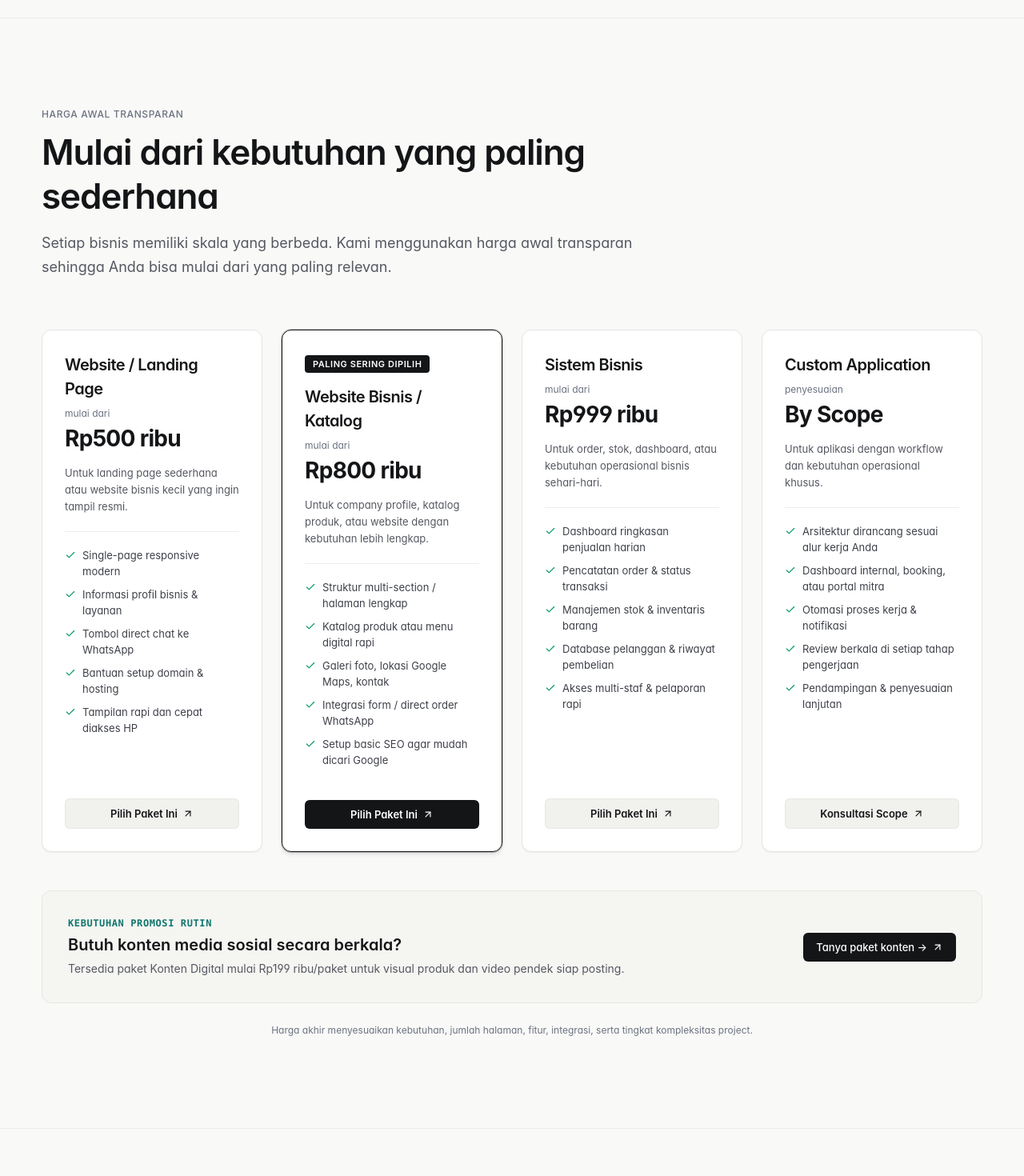
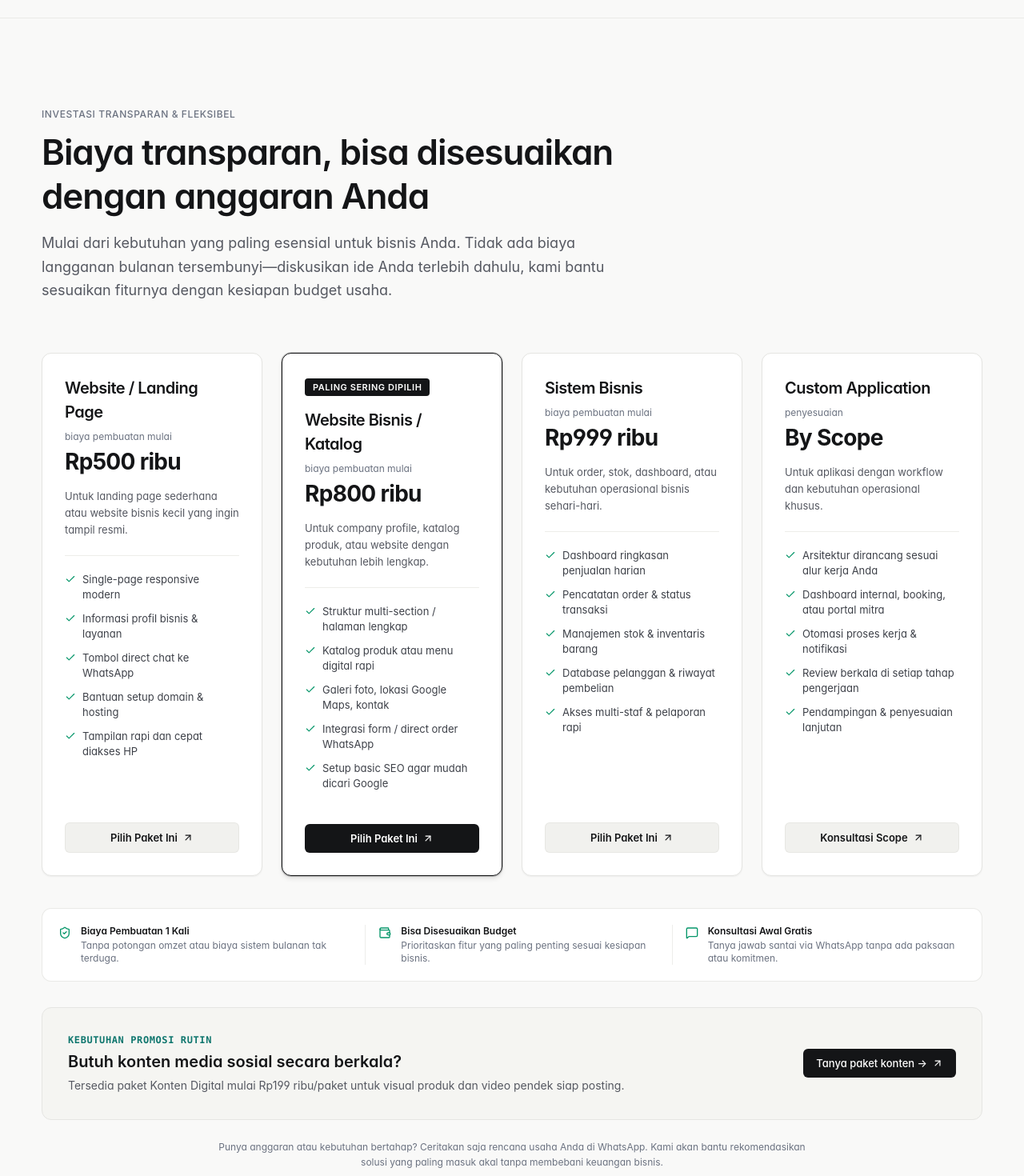
Before and after one commit to mfaridzia/larik-digital, a Next.js app: page / in a window 1280 px wide. Shown: the part 5460-6930 px from the top of the page at 80% size. Built offline with nearby package versions, Linux system fonts and the light colour scheme.

Commit message:
feat: enhance pricing framing with budget flexibility and reassurance bar

```diff
--- a/src/components/Pricing.tsx
+++ b/src/components/Pricing.tsx
@@ -1,5 +1,5 @@
 import React from "react";
-import { ArrowUpRight, Check } from "lucide-react";
+import { ArrowUpRight, Check, ShieldCheck, Wallet, MessageSquare } from "lucide-react";
 import { siteConfig, buildWhatsAppUrl, PricingPlan } from "@/config/site";
 
 export function Pricing() {
@@ -11,7 +11,7 @@ export function Pricing() {
         {/* Header */}
         <div className="max-w-[760px] mb-12 sm:mb-16">
           <div className="text-xs uppercase tracking-wider text-muted font-medium mb-3">
-            Harga Awal Transparan
+            Investasi Transparan & Fleksibel
           </div>
           <h2 className="text-[32px] sm:text-[44px] leading-tight font-semibold text-primary tracking-tight mb-4">
             {siteConfig.pricing.heading}
@@ -22,7 +22,7 @@ export function Pricing() {
         </div>
 
         {/* 4 Pricing Cards Grid */}
-        <div className="grid grid-cols-1 md:grid-cols-2 lg:grid-cols-4 gap-6 sm:gap-6 mb-12">
+        <div className="grid grid-cols-1 md:grid-cols-2 lg:grid-cols-4 gap-6 sm:gap-6 mb-10">
           {siteConfig.pricing.plans.map((plan: PricingPlan) => {
             const waUrl = buildWhatsAppUrl(plan.whatsappMessage);
 
@@ -95,6 +95,31 @@ export function Pricing() {
           })}
         </div>
 
+        {/* Reassurance Bar for UMKM */}
+        <div className="grid grid-cols-1 md:grid-cols-3 gap-4 mb-8 p-4 sm:p-5 rounded-xl border border-border/80 bg-surface text-xs text-[#4A4E58]">
+          <div className="flex items-start gap-3">
+            <ShieldCheck className="w-4 h-4 text-emerald-600 mt-0.5 shrink-0" />
+            <div>
+              <span className="font-semibold text-primary block mb-0.5">Biaya Pembuatan 1 Kali</span>
+              <span className="text-[#6B7280]">Tanpa potongan omzet atau biaya sistem bulanan tak terduga.</span>
+            </div>
+          </div>
+          <div className="flex items-start gap-3 border-t md:border-t-0 md:border-l border-border/70 pt-3 md:pt-0 md:pl-4">
+            <Wallet className="w-4 h-4 text-emerald-600 mt-0.5 shrink-0" />
+            <div>
+              <span className="font-semibold text-primary block mb-0.5">Bisa Disesuaikan Budget</span>
+              <span className="text-[#6B7280]">Prioritaskan fitur yang paling penting sesuai kesiapan bisnis.</span>
+            </div>
+          </div>
+          <div className="flex items-start gap-3 border-t md:border-t-0 md:border-l border-border/70 pt-3 md:pt-0 md:pl-4">
+            <MessageSquare className="w-4 h-4 text-emerald-600 mt-0.5 shrink-0" />
+            <div>
+              <span className="font-semibold text-primary block mb-0.5">Konsultasi Awal Gratis</span>
+              <span className="text-[#6B7280]">Tanya jawab santai via WhatsApp tanpa ada paksaan atau komitmen.</span>
+            </div>
+          </div>
+        </div>
+
         {/* Content Addon Callout Banner */}
         <div className="rounded-xl border border-border bg-[#F5F5F2] p-6 sm:p-8 flex flex-col md:flex-row md:items-center justify-between gap-6 mb-6">
           <div className="max-w-[700px]">
@@ -123,7 +148,7 @@ export function Pricing() {
         </div>
 
         {/* Footnote */}
-        <div className="text-xs text-muted text-center max-w-[720px] mx-auto leading-relaxed">
+        <div className="text-xs text-muted text-center max-w-[740px] mx-auto leading-relaxed">
           {siteConfig.pricing.footnote}
         </div>
       </div>
--- a/src/config/site.ts
+++ b/src/config/site.ts
@@ -255,17 +255,17 @@ export const siteConfig = {
   },
 
   pricing: {
-    heading: "Mulai dari kebutuhan yang paling sederhana",
+    heading: "Biaya transparan, bisa disesuaikan dengan anggaran Anda",
     subheading:
-      "Setiap bisnis memiliki skala yang berbeda. Kami menggunakan harga awal transparan sehingga Anda bisa mulai dari yang paling relevan.",
+      "Mulai dari kebutuhan yang paling esensial untuk bisnis Anda. Tidak ada biaya langganan bulanan tersembunyi—diskusikan ide Anda terlebih dahulu, kami bantu sesuaikan fiturnya dengan kesiapan budget usaha.",
     footnote:
-      "Harga akhir menyesuaikan kebutuhan, jumlah halaman, fitur, integrasi, serta tingkat kompleksitas project.",
+      "Punya anggaran atau kebutuhan bertahap? Ceritakan saja rencana usaha Anda di WhatsApp. Kami akan bantu rekomendasikan solusi yang paling masuk akal tanpa membebani keuangan bisnis.",
     plans: [
       {
         id: "landing-page",
         title: "Website / Landing Page",
         price: "Rp500 ribu",
-        period: "mulai dari",
+        period: "biaya pembuatan mulai",
         description:
           "Untuk landing page sederhana atau website bisnis kecil yang ingin tampil resmi.",
         features: [
@@ -284,7 +284,7 @@ export const siteConfig = {
         id: "bisnis-katalog",
         title: "Website Bisnis / Katalog",
         price: "Rp800 ribu",
-        period: "mulai dari",
+        period: "biaya pembuatan mulai",
         description:
           "Untuk company profile, katalog produk, atau website dengan kebutuhan lebih lengkap.",
         features: [
@@ -303,7 +303,7 @@ export const siteConfig = {
         id: "sistem-bisnis",
         title: "Sistem Bisnis",
         price: "Rp999 ribu",
-        period: "mulai dari",
+        period: "biaya pembuatan mulai",
         description:
           "Untuk order, stok, dashboard, atau kebutuhan operasional bisnis sehari-hari.",
         features: [
```
